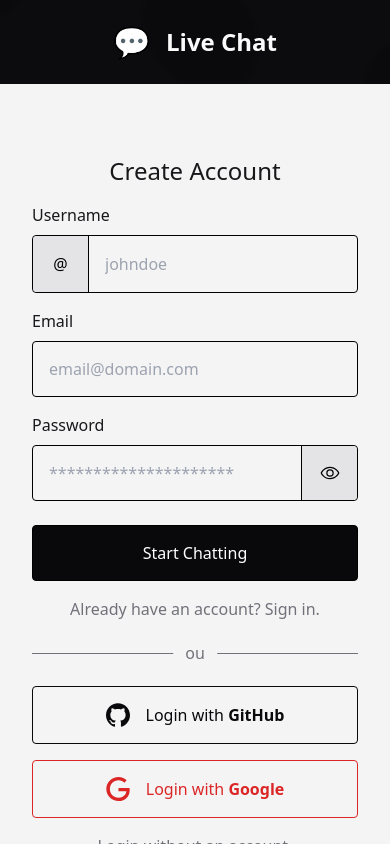
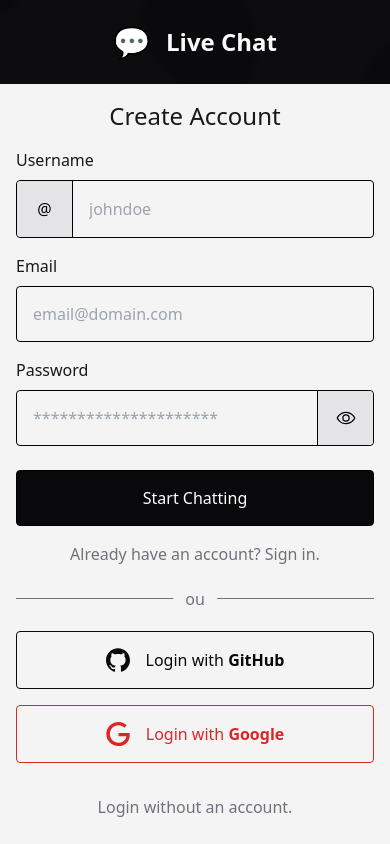
Before and after one commit to gelzinn/livechat, a Next.js app: page / in a window 390 px wide. Built offline with nearby package versions, Linux system fonts and the light colour scheme.

Commit message:
feat(responsiveness): add breakpoints to mobile at homepage

```diff
--- a/app/page.tsx
+++ b/app/page.tsx
@@ -95,7 +95,7 @@ const Homepage = () => {
   }
 
   return (
-    <div className="lg:grid lg:grid-cols-2 max-lg:grid-rows-[minmax(84px,_100px)_1fr] items-center justify-center h-screen w-screen overflow-hidden">
+    <div className="lg:grid lg:grid-cols-2 flex flex-col items-center justify-center lg:h-screen w-screen overflow-hidden">
       <section className="relative flex items-center justify-center gap-4 w-full lg:h-full bg-zinc-950 lg:py-4 px-4 py-6">
         <div className="flex lg:flex-col items-center justify-center gap-4 z-[1] h-full w-full max-w-lg">
           <i className="text-3xl lg:text-8xl not-italic">💬</i>
@@ -110,9 +110,9 @@ const Homepage = () => {
           <i className="text-[800px] not-italic skew-x-3 skew-y-12 rotate-6 opacity-[1%] select-none pointer-events-none">💬</i>
         </div>
       </section>
-      <section className="flex flex-col items-center justify-center gap-4 bg-zinc-100 w-full h-full">
+      <section className="flex flex-col items-center justify-center gap-4 bg-zinc-100 w-full h-full max-lg:h-[calc(100vh-84px)]">
         <div className="flex items-center justify-center w-full h-full">
-          <div className="flex flex-col items-center justify-center p-8 w-full max-w-2xl h-full text-zinc-900">
+          <div className="flex flex-col items-center justify-center max-lg:justify-start lg:p-8 p-4 w-full max-w-2xl h-full text-zinc-900 overflow-y-auto">
             <form
               className="flex flex-col items-center justify-center gap-4 w-full h-auto"
               onSubmit={(e: FormEvent) => e.preventDefault()}
@@ -189,12 +189,12 @@ const Homepage = () => {
                     onChange={handleChangeInput}
                   />
                   <hr className={`absolute duration-500 left-0 bottom-0 h-[3px] bg-red-500 border-0`} style={{
-                    width: `${calculatePasswordStrength(formData.password)}%`,
-                    backgroundColor: calculatePasswordStrength(formData.password) < 25 ?
-                      "red" : calculatePasswordStrength(formData.password) < 50 ?
-                        "orange" : calculatePasswordStrength(formData.password) < 75 ?
-                          "gold" :
-                          "green",
+                    width: `calc(${calculatePasswordStrength(formData.password)}% - 56px)`,
+                    backgroundColor: calculatePasswordStrength(formData.password) <= 20 ?
+                      "red" : calculatePasswordStrength(formData.password) < 40 ?
+                        "orange" : calculatePasswordStrength(formData.password) < 60 ?
+                          "yellowgreen" : calculatePasswordStrength(formData.password) < 80 ?
+                            "green" : "limegreen"
                   }} />
                   <button
                     className="flex items-center justify-center select-none min-w-[56px] w-auto h-full p-4 border-l border-black bg-zinc-200 rounded-e cursor-pointer transition ease-in-out duration-250 hover:bg-zinc-300"
@@ -234,7 +234,7 @@ const Homepage = () => {
                 </button>
               </footer>
               <p
-                className="text-zinc-500 cursor-pointer hover:underline"
+                className="text-center text-zinc-500 cursor-pointer hover:underline"
                 onClick={() => handleTabChange(tab === "login" ? "register" : "login")}
               >
                 {tab === "login" ? "Don't have an account? Create one." : "Already have an account? Sign in."}
@@ -265,13 +265,13 @@ const Homepage = () => {
               </div>
               {tab === "login" ? (
                 <a
-                  className="text-zinc-500 cursor-pointer hover:underline"
+                  className="text-center text-zinc-500 cursor-pointer hover:underline max-lg:py-4"
                 >
                   Forgot your password?
                 </a>
               ) : (
                 <a
-                  className="text-zinc-500 cursor-pointer hover:underline"
+                  className="text-center text-zinc-500 cursor-pointer hover:underline max-lg:py-4"
                 >
                   Login without an account.
                 </a>
```
